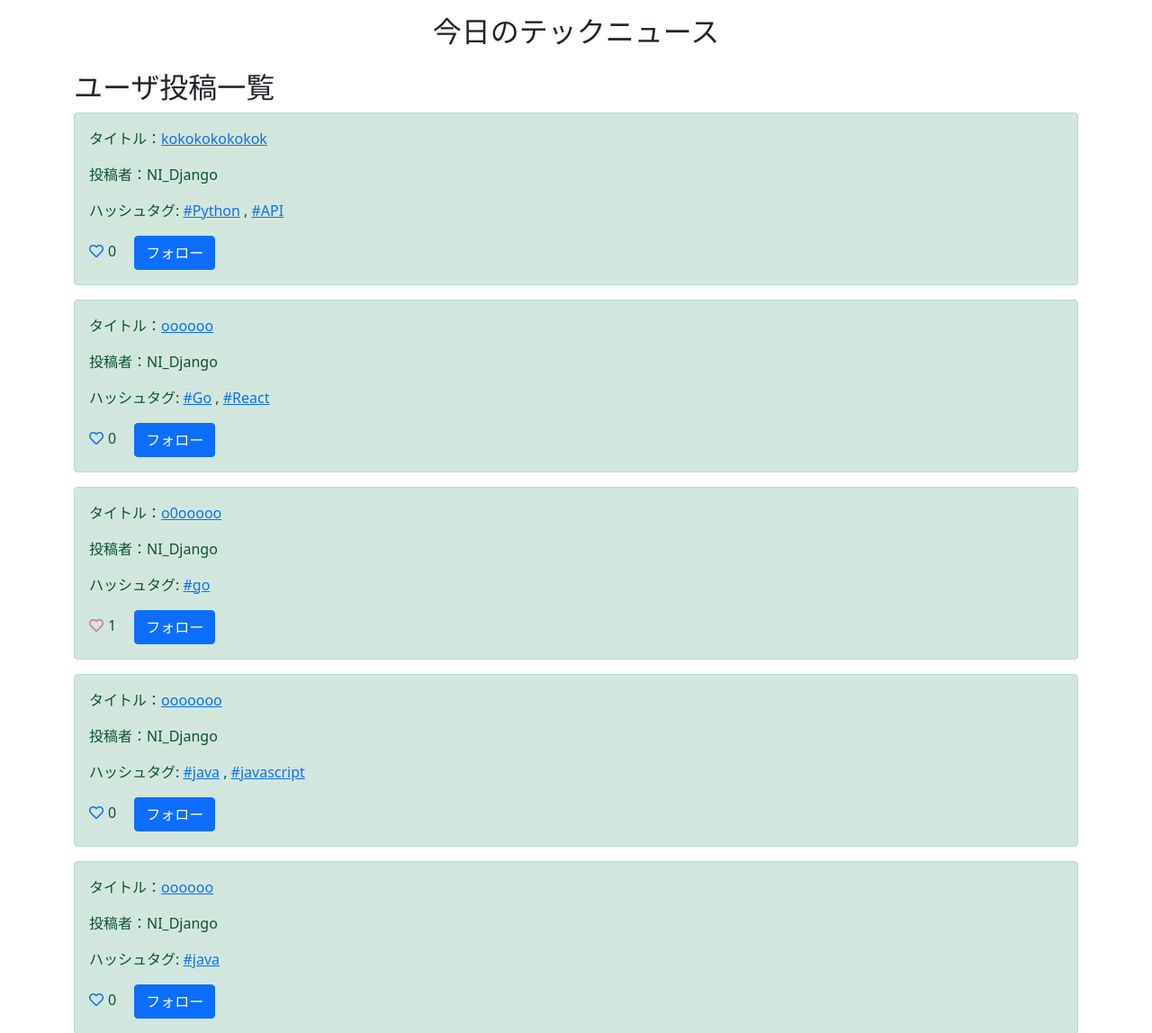
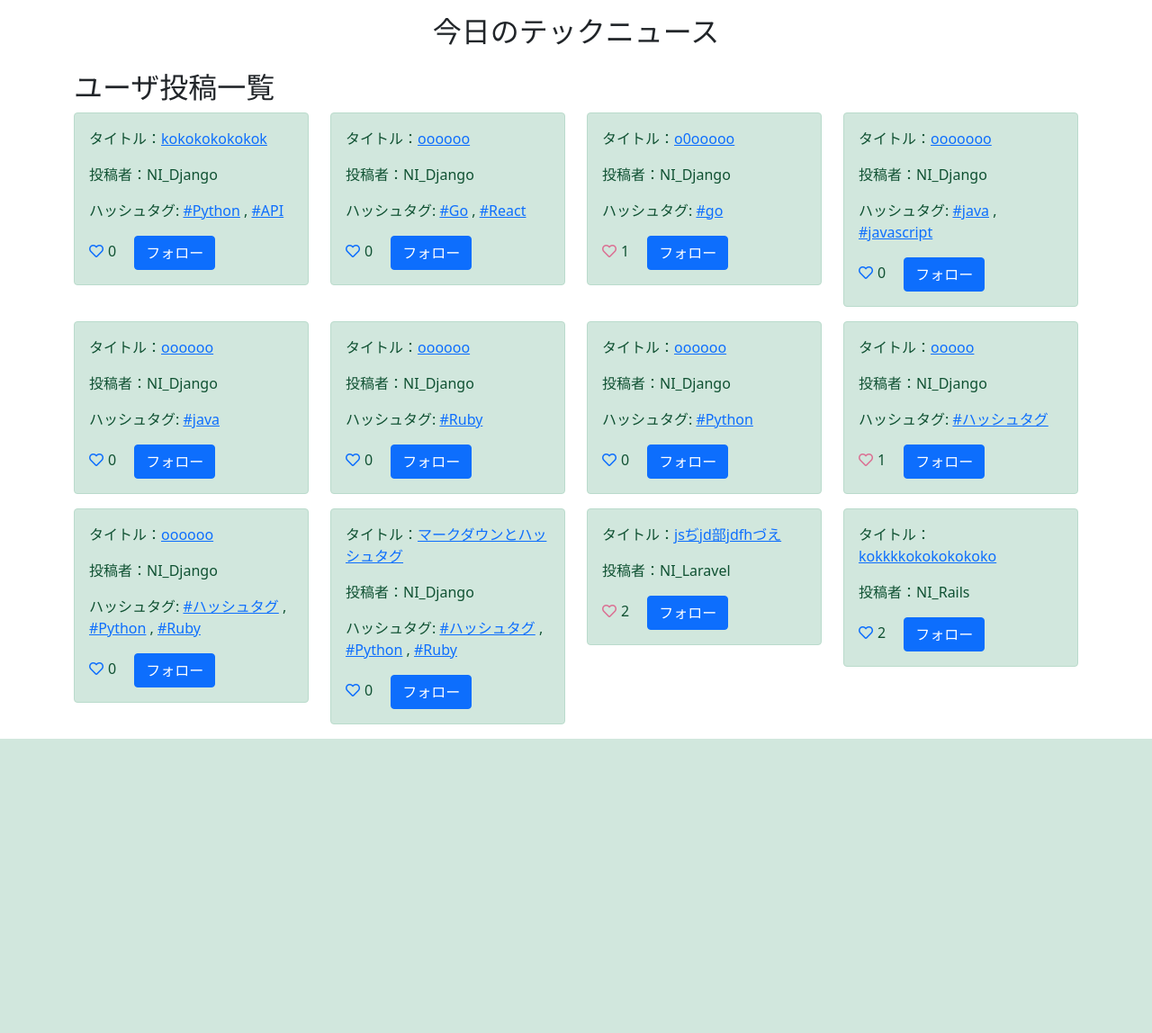
Before and after one commit to NAOHIROITO2178/Django_Web_Application, a Django app: page / in a window 1280 px wide. Shown: the part 58-1206 px from the top of the page at 90% size. After the commit the page ends 879 px from the top, so only its background shows below. Run offline with Django 5.2, Linux system fonts and the light colour scheme; a user stored in the database is signed in; data comes from the database, SQL or seed files in the repository; data that the repository does not hold is empty.

Commit message:
4つずつ横一列に並べるようにUIを変更

```diff
--- a/templates/list.html
+++ b/templates/list.html
@@ -20,7 +20,9 @@
   </div>
 
   <h2>ユーザ投稿一覧</h2>
+  <div class="row">
     {% for item in object_list %}
+    <div class="col-md-3">
       <div class="alert alert-success" role="alert">
          <p>タイトル：<a href="{% url 'detail' item.pk %}">{{item.title}}</a></p>
          <p>投稿者：{{item.user.username}}</p>
@@ -48,6 +50,8 @@
          {% endif %}
 
       </div>
+    </div>
     {% endfor %}
   </div>
+</div>
 {% endblock content %}
--- a/templates/tagged_posts.html
+++ b/templates/tagged_posts.html
@@ -1,8 +1,9 @@
 {% extends 'base.html' %}
 {% block content %}
     <h1>#{{ tag_name }}の投稿</h1>
-    <ul>
+        <div class="row">
           {% for item in object_list %}
+          <div class="col-md-3">
             <div class="alert alert-success" role="alert">
               <p>タイトル：<a href="{% url 'detail' item.pk %}">{{item.title}}</a></p>
               <p>投稿者：{{item.user.username}}</p>
@@ -30,6 +31,7 @@
               {% endif %}
 
             </div>
+          </div>
           {% endfor %}
-    </ul>
+        </div>
 {% endblock %}
```
Lines whose indentation alone changed are shown as unchanged.
